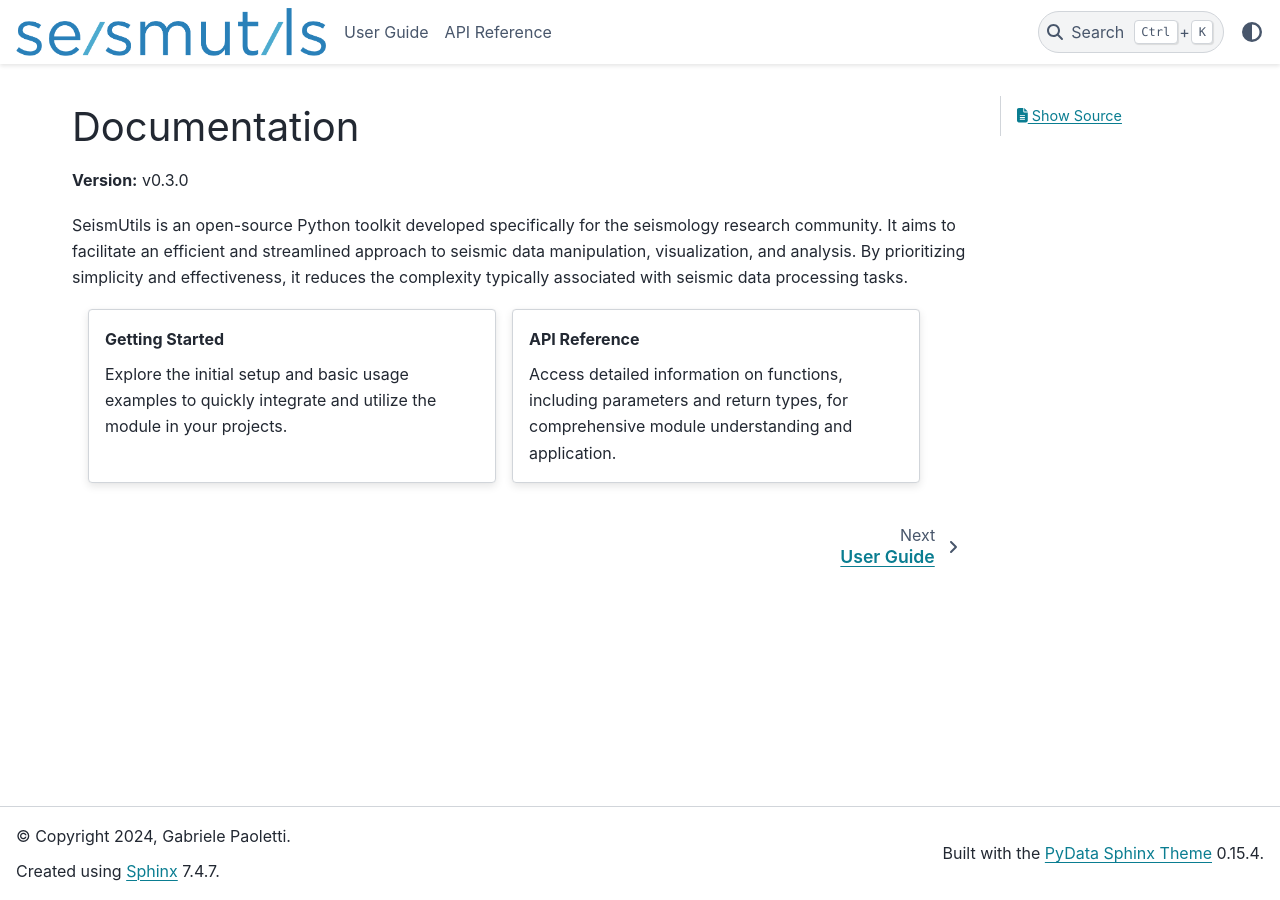
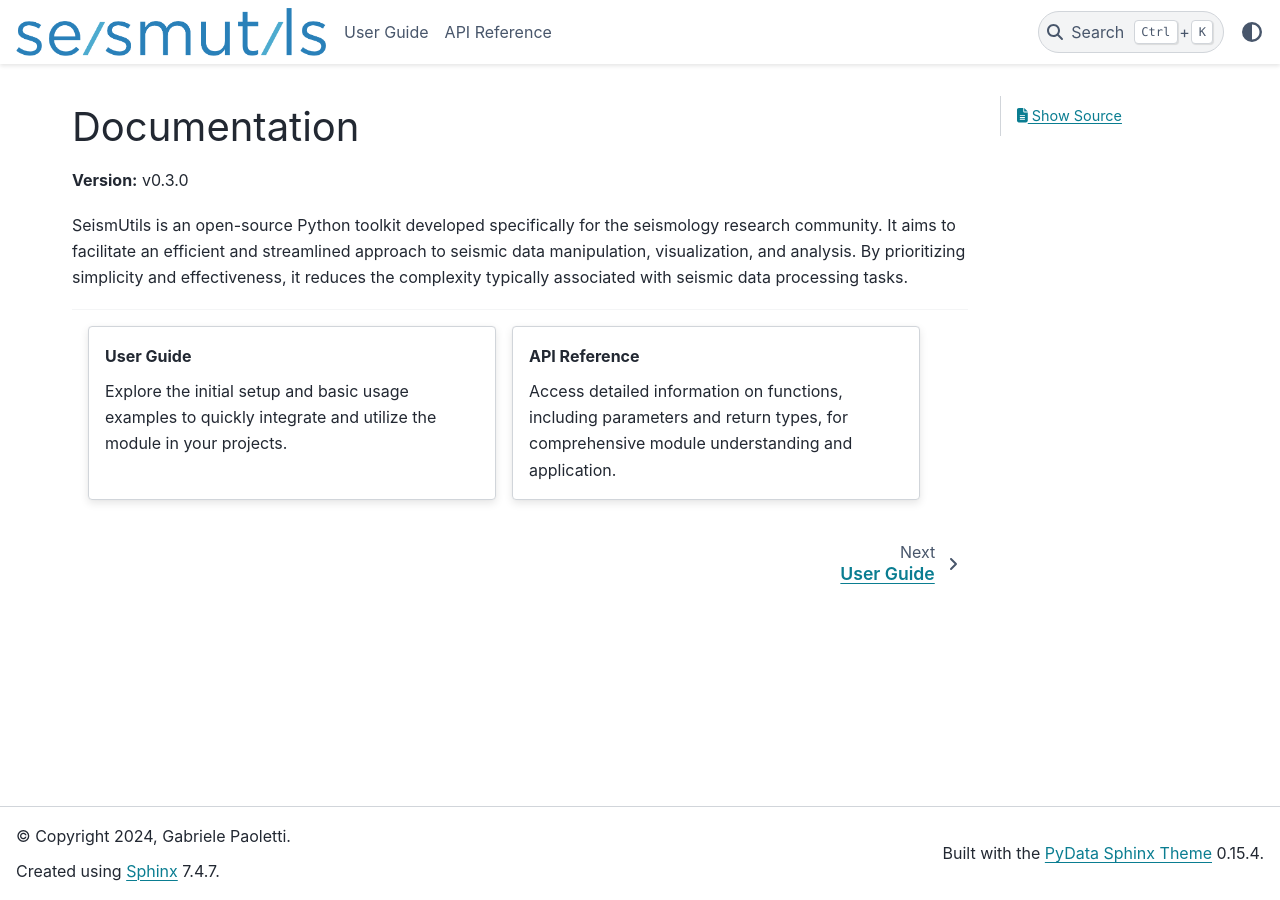
Before and after one commit to gabrielepaoletti/seismutils, a Sphinx documentation site: the page built from docs/source/index.rst, in a window 1280 px wide. Built offline with Sphinx 7.4.7 and the PyData theme 0.15.4, drawn with Linux system fonts in a browser that asks for light colours.

Commit message:
Updated documentation

```diff
--- a/docs/source/index.rst
+++ b/docs/source/index.rst
@@ -17,15 +17,17 @@ Documentation
 
 SeismUtils is an open-source Python toolkit developed specifically for the seismology research community. It aims to facilitate an efficient and streamlined approach to seismic data manipulation, visualization, and analysis. By prioritizing simplicity and effectiveness, it reduces the complexity typically associated with seismic data processing tasks.
 
+----------
+
 .. grid:: 1 1 2 2
    :padding: 0 2 3 5
    :gutter: 2 2 3 3
    :class-container: startpage-grid
 
-   .. grid-item-card:: Getting Started
+   .. grid-item-card:: User Guide
       :link: user_guide
       :link-type: doc
-      :link-alt: Getting Started
+      :link-alt: User Guide
 
       Explore the initial setup and basic usage examples to quickly integrate and utilize the module in your projects.
 
```
